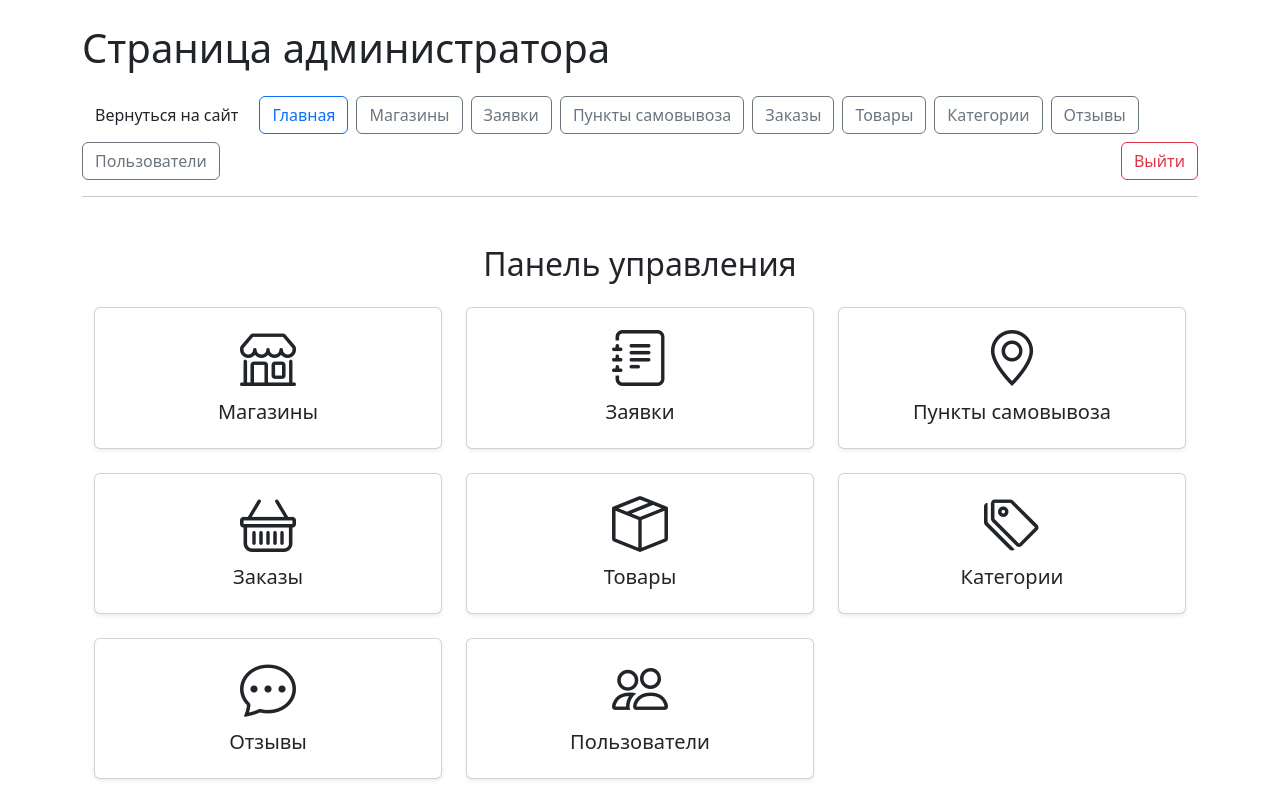
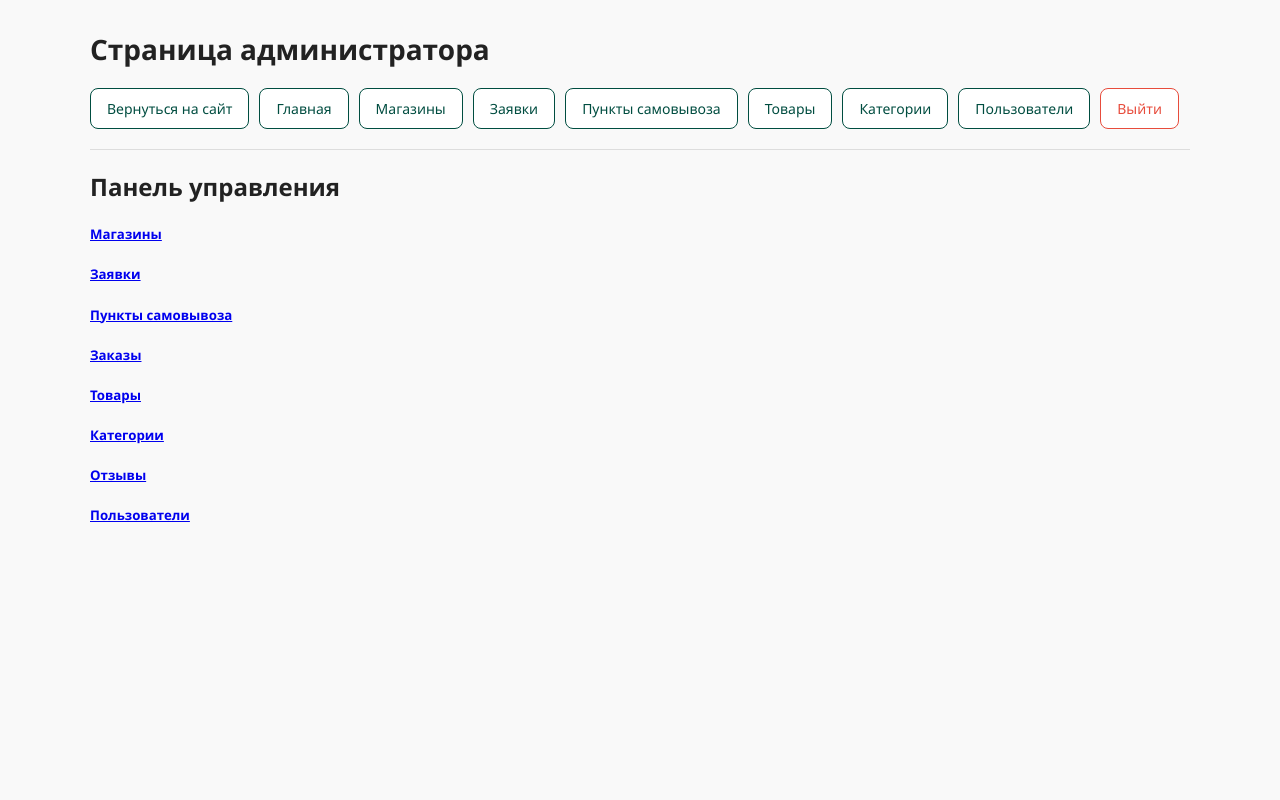
Before and after one commit to saxareg/marketplace-django-B-, a Django app: page /custom_admin/ in a window 1280 px wide. Run offline with Django 4.2, Linux system fonts and the light colour scheme; a user stored in the database is signed in; tables that the repository leaves empty hold one stand-in row (values such as "Sample post"); parts of the project's set-up code (start-up, migrations or seed data) failed here and were passed over.

Commit message:
admin base header styles

```diff
--- /dev/null
+++ b/project/static/css/admin_base.css
@@ -0,0 +1,67 @@
+:root {
+    --admin-base-bg-color: #f9f9f9;
+    --admin-base-text-color: #222;
+    --admin-base-primary-color: #004d40;
+    --admin-base-secondary-color: #666;
+    --admin-base-danger-color: #e74c3c;
+    --admin-base-border-radius: 8px;
+    --admin-base-shadow: 0 4px 10px rgba(0, 0, 0, 0.05);
+}
+
+body {
+    margin: 0;
+    padding: 0;
+    font-family: "Segoe UI", sans-serif;
+    background-color: var(--admin-base-bg-color);
+    color: var(--admin-base-text-color);
+}
+
+.admin-base-container {
+    max-width: 1100px;
+    margin: 30px auto;
+    padding: 0 20px;
+}
+
+.admin-base-page-title {
+    font-size: 28px;
+    margin-bottom: 20px;
+}
+
+.admin-base-nav {
+    display: flex;
+    flex-wrap: wrap;
+    gap: 10px;
+    margin-bottom: 20px;
+}
+
+.admin-base-nav .admin-base-btn {
+    padding: 10px 16px;
+    background-color: #fff;
+    border: 1px solid var(--admin-base-primary-color);
+    border-radius: var(--admin-base-border-radius);
+    color: var(--admin-base-primary-color);
+    text-decoration: none;
+    font-size: 14px;
+    transition: all 0.2s ease-in-out;
+}
+
+.admin-base-nav .admin-base-btn:hover {
+    background-color: var(--admin-base-primary-color);
+    color: white;
+}
+
+.admin-base-nav .admin-base-btn.danger {
+    border-color: var(--admin-base-danger-color);
+    color: var(--admin-base-danger-color);
+}
+
+.admin-base-nav .admin-base-btn.danger:hover {
+    background-color: var(--admin-base-danger-color);
+    color: white;
+}
+
+.admin-base-hr {
+    border: none;
+    border-top: 1px solid #ddd;
+    margin: 20px 0;
+}
--- a/project/templates/admin/base.html
+++ b/project/templates/admin/base.html
@@ -1,33 +1,35 @@
+{% load static %}
 <!DOCTYPE html>
-<html lang="en">
+<html lang="ru">
 <head>
+    <meta charset="UTF-8">
     <title>Кастомная админка</title>
-    <link href="https://cdn.jsdelivr.net/npm/bootstrap@5.3.3/dist/css/bootstrap.min.css" rel="stylesheet">
-    <link rel="stylesheet" href="https://cdn.jsdelivr.net/npm/bootstrap-icons@1.10.5/font/bootstrap-icons.css">
-    <script src="https://cdn.jsdelivr.net/npm/bootstrap@5.3.3/dist/js/bootstrap.bundle.min.js"></script>
+    <meta name="viewport" content="width=device-width, initial-scale=1.0">
+    <link rel="stylesheet" href="{% static 'css/admin_base.css' %}">
+    {% block styles %}{% endblock %}
 </head>
 <body>
-    <div class="container mt-4">
-        <h1 class="mb-4">Cтраница администратора</h1>
+    <div class="admin-base-container">
+        <h1 class="admin-base-page-title">Страница администратора</h1>
 
         {% if request.user.is_superuser %}
-        <nav class="mb-3 d-flex flex-wrap align-items-center gap-2">
-            <a href="/" class=btn btn btn-outline-secondary">Вернуться на сайт</a>
-            <a class="btn btn-outline-primary" href="{% url 'app_admin:dashboard' %}">Главная</a>
-            <a class="btn btn-outline-secondary" href="{% url 'app_admin:shop_list' %}">Магазины</a>
-            <a class="btn btn-outline-secondary" href="{% url 'app_admin:shoprequest_list' %}">Заявки</a>
-            <a class="btn btn-outline-secondary" href="{% url 'app_admin:pickup_list' %}">Пункты самовывоза</a>
-            <a class="btn btn-outline-secondary" href="{% url 'app_admin:order_list' %}">Заказы</a>
-            <a class="btn btn-outline-secondary" href="{% url 'app_admin:product_list' %}">Товары</a>
-            <a class="btn btn-outline-secondary" href="{% url 'app_admin:category_list' %}">Категории</a>
-            <a class="btn btn-outline-secondary" href="{% url 'app_admin:review_list' %}">Отзывы</a>
-            <a class="btn btn-outline-secondary" href="{% url 'app_admin:user_list' %}">Пользователи</a>
-            <a class="btn btn-outline-danger ms-auto" href="{% url 'app_admin:logout' %}">Выйти</a>
+        <nav class="admin-base-nav">
+            <a href="/" class="admin-base-btn">Вернуться на сайт</a>
+            <a href="{% url 'app_admin:dashboard' %}" class="admin-base-btn">Главная</a>
+            <a href="{% url 'app_admin:shop_list' %}" class="admin-base-btn">Магазины</a>
+            <a href="{% url 'app_admin:shoprequest_list' %}" class="admin-base-btn">Заявки</a>
+            <a href="{% url 'app_admin:pickup_list' %}" class="admin-base-btn">Пункты самовывоза</a>
+            <a href="{% url 'app_admin:product_list' %}" class="admin-base-btn">Товары</a>
+            <a href="{% url 'app_admin:category_list' %}" class="admin-base-btn">Категории</a>
+            <a href="{% url 'app_admin:user_list' %}" class="admin-base-btn">Пользователи</a>
+            <a href="{% url 'app_admin:logout' %}" class="admin-base-btn danger">Выйти</a>
         </nav>
         {% endif %}
 
-        <hr>
+        <hr class="admin-base-hr">
+
         {% block content %}{% endblock %}
     </div>
+
 </body>
 </html>
```
